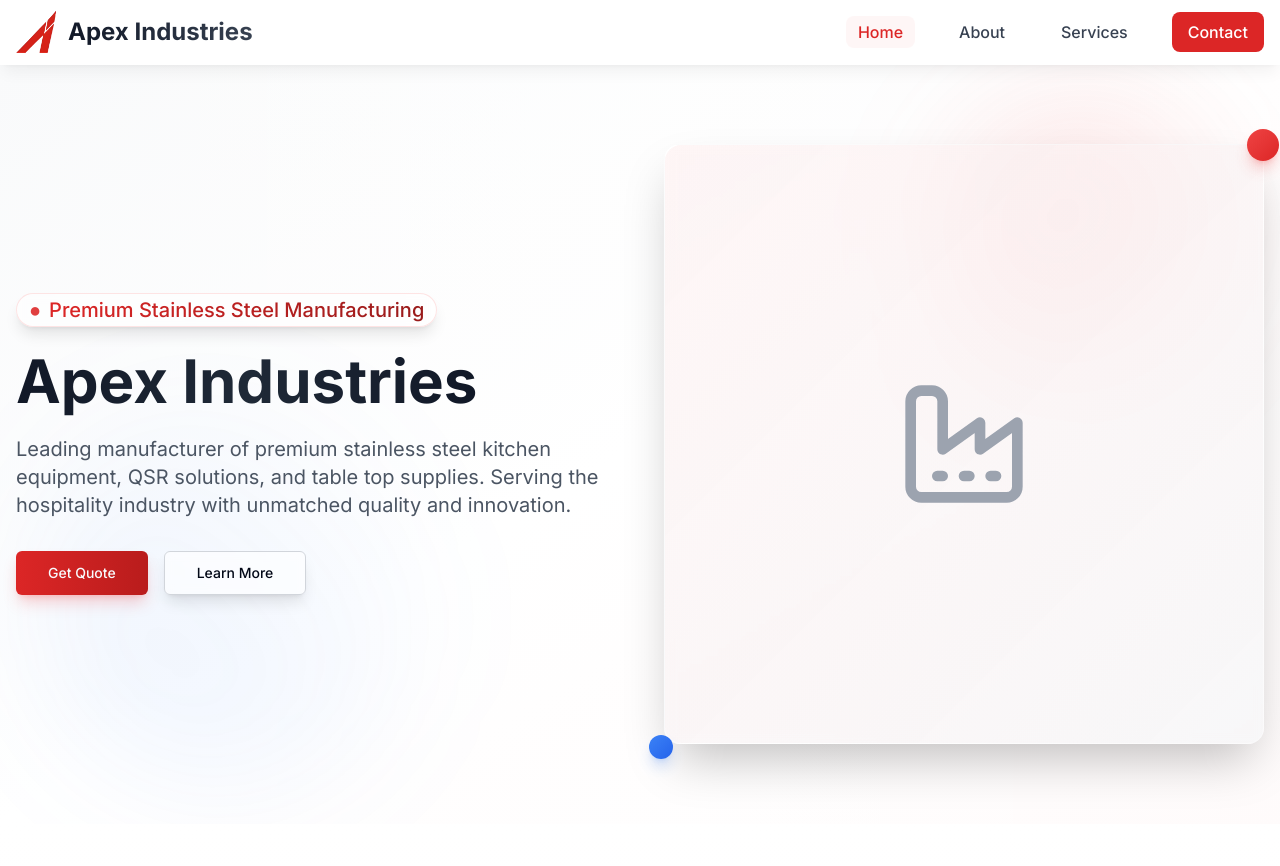
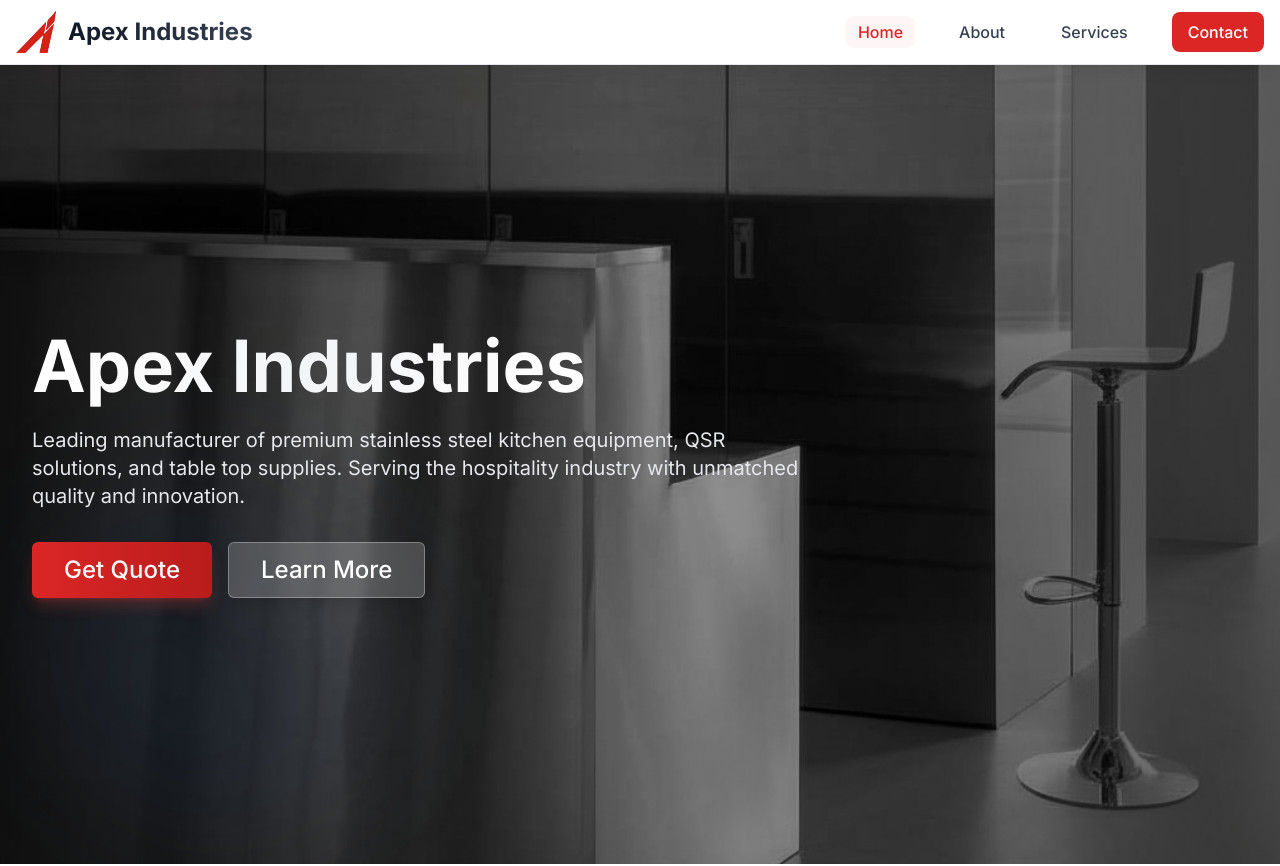
Before and after one commit to KunalChitroda/Apex-Industries-v2, a Next.js app: page / in a window 1280 px wide. Shown: the top 866 px of the page. Built offline with nearby package versions, Linux system fonts and the light colour scheme.

Commit message:
Add hero background image and update HomePage layout and styles

```diff
--- a/src/components/Navigation.tsx
+++ b/src/components/Navigation.tsx
@@ -13,7 +13,7 @@ const Navigation: React.FC<NavigationProps> = ({ currentPage, setCurrentPage })
   const [isMenuOpen, setIsMenuOpen] = useState(false);
 
   return (
-    <nav className="fixed top-0 left-0 right-0 bg-white/80 backdrop-blur-xl border-b border-white/20 shadow-lg shadow-black/5 z-50">
+    <nav className="fixed top-0 left-0 right-0 bg-white border-b border-gray-200 shadow-lg shadow-black/5 z-50">
       <div className="container mx-auto px-4">
         <div className="flex items-center justify-between h-16">
           <div className="flex items-center space-x-3">
--- a/src/components/pages/HomePage.tsx
+++ b/src/components/pages/HomePage.tsx
@@ -19,32 +19,29 @@ const HomePage: React.FC<HomePageProps> = ({ setCurrentPage, scrollToContact, co
   return (
     <div className="pt-16">
       {/* Hero Section */}
-      <section className="relative bg-gradient-to-br from-gray-50 via-white to-red-50/30 py-20 overflow-hidden">
-        <div className="absolute inset-0 bg-gradient-to-r from-transparent via-white/40 to-transparent"></div>
-        <div className="absolute top-10 right-10 w-72 h-72 bg-gradient-to-br from-red-500/20 to-transparent rounded-full blur-3xl"></div>
+      <section className="relative h-screen overflow-hidden bg-cover bg-center bg-no-repeat" style={{ backgroundImage: 'url(/images/hero/bg-image.png)' }}>
+        {/* Overlay for better text readability */}
+        <div className="absolute inset-0 bg-black/40"></div>
+        <div className="absolute inset-0 bg-gradient-to-r from-black/50 via-transparent to-black/30"></div>
         <div className="absolute bottom-10 left-10 w-96 h-96 bg-gradient-to-tr from-blue-500/10 to-transparent rounded-full blur-3xl"></div>
-        <div className="container mx-auto px-4 relative z-10">
-          <div className="grid grid-cols-1 lg:grid-cols-2 gap-12 items-center">
-            <motion.div
-              initial={{ opacity: 0, x: -50 }}
-              animate={{ opacity: 1, x: 0 }}
-              transition={{ duration: 0.8, ease: "easeOut" }}
-            >
-              <Badge variant="outline" className="mb-6 bg-white/60 backdrop-blur-sm border-red-200/50 shadow-lg">
-                <span className="text-red-600 animate-pulse text-base sm:text-lg md:text-xl">●</span>
-                <span className="ml-2 bg-gradient-to-r from-red-600 to-red-800 bg-clip-text text-transparent font-medium text-base sm:text-lg md:text-xl">Premium Stainless Steel Manufacturing</span>
-              </Badge>
-              <h1 className="text-3xl sm:text-4xl md:text-6xl font-bold text-gray-900 mb-6">
-                <span className="bg-gradient-to-r from-gray-900 via-gray-800 to-gray-900 bg-clip-text text-transparent">Apex Industries</span>
+        <div className="container mx-auto px-8 relative z-10 h-full flex items-center">
+          <motion.div
+            initial={{ opacity: 0, x: -50 }}
+            animate={{ opacity: 1, x: 0 }}
+            transition={{ duration: 0.8, ease: "easeOut" }}
+            className="max-w-3xl"
+          >
+              <h1 className="text-4xl sm:text-5xl md:text-7xl font-bold text-white mb-6">
+                <span className="bg-gradient-to-r from-white via-gray-100 to-white bg-clip-text text-transparent">Apex Industries</span>
               </h1>
-              <p className="text-base sm:text-lg md:text-xl text-gray-600 mb-8 leading-relaxed">
+              <p className="text-base sm:text-lg md:text-xl text-gray-200 mb-8 leading-relaxed">
                 Leading manufacturer of premium stainless steel kitchen equipment, QSR solutions, and table top supplies.
                 Serving the hospitality industry with unmatched quality and innovation.
               </p>
               <div className="flex flex-col sm:flex-row gap-4">
                 <Button
                   size="lg"
-                  className="bg-gradient-to-r from-red-600 to-red-700 hover:from-red-700 hover:to-red-800 shadow-lg shadow-red-500/25 hover:shadow-xl hover:shadow-red-500/30 transform hover:scale-105 transition-all duration-300"
+                  className="bg-gradient-to-r from-red-600 to-red-700 hover:from-red-700 hover:to-red-800 shadow-lg shadow-red-500/25 hover:shadow-xl hover:shadow-red-500/30 transform hover:scale-105 transition-all duration-300 text-base sm:text-lg md:text-xl lg:text-2xl py-3 sm:py-4 md:py-6 h-12 sm:h-14 md:h-14"
                   onClick={scrollToContact}
                 >
                   Get Quote
@@ -52,27 +49,13 @@ const HomePage: React.FC<HomePageProps> = ({ setCurrentPage, scrollToContact, co
                 <Button
                   size="lg"
                   variant="outline"
-                  className="border-gray-300 bg-white/60 backdrop-blur-sm hover:bg-gray-50/80 shadow-lg hover:shadow-xl transform hover:scale-105 transition-all duration-300"
+                  className="border-white/30 bg-white/20 backdrop-blur-sm hover:bg-white/30 text-white shadow-lg hover:shadow-xl transform hover:scale-105 transition-all duration-300 text-base sm:text-lg md:text-xl lg:text-2xl px-4 sm:px-6 md:px-8 py-3 sm:py-4 md:py-6 h-12 sm:h-14 md:h-14"
                   onClick={() => setCurrentPage("about")}
                 >
                   Learn More
                 </Button>
               </div>
             </motion.div>
-            <motion.div
-              className="relative"
-              initial={{ opacity: 0, x: 50 }}
-              animate={{ opacity: 1, x: 0 }}
-              transition={{ duration: 0.8, ease: "easeOut", delay: 0.2 }}
-            >
-              <div className="relative bg-gradient-to-br from-white/60 to-gray-100/60 backdrop-blur-sm rounded-2xl aspect-square flex items-center justify-center shadow-2xl border border-white/20">
-                <div className="absolute inset-0 bg-gradient-to-br from-red-500/5 to-transparent rounded-2xl"></div>
-                <Factory className="w-32 h-32 text-gray-400 relative z-10" />
-                <div className="absolute -top-4 -right-4 w-8 h-8 bg-gradient-to-br from-red-500 to-red-600 rounded-full shadow-lg shadow-red-500/30"></div>
-                <div className="absolute -bottom-4 -left-4 w-6 h-6 bg-gradient-to-br from-blue-500 to-blue-600 rounded-full shadow-lg shadow-blue-500/30"></div>
-              </div>
-            </motion.div>
-          </div>
         </div>
       </section>
 
```
Also changed, not shown: public/images/hero/bg-image.png (added).
